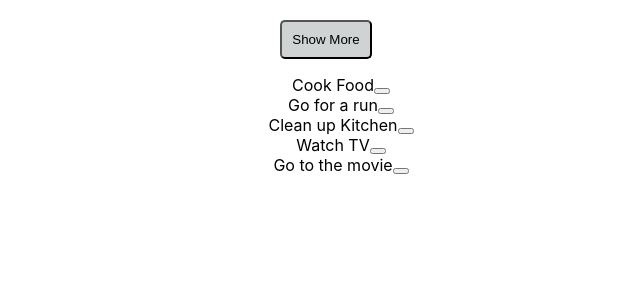
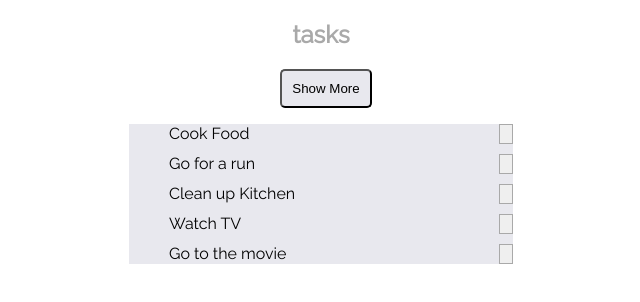
Before and after one commit to Deepali2/React-Tasks, a React (Create React App) app: page / in a window 1280 px wide. Shown: the top 302 px of the page, without its empty margins (319-959 px from the left). Built offline with nearby package versions, Linux system fonts and the light colour scheme.

Commit message:
adds styling

```diff
--- a/public/index.html
+++ b/public/index.html
@@ -5,6 +5,7 @@
 	<meta charset="utf-8" />
 	<link rel="icon" href="%PUBLIC_URL%/favicon.ico" />
 	<link rel='stylesheet' href='https://cdnjs.cloudflare.com/ajax/libs/font-awesome/5.11.2/css/all.min.css' />
+	<link href="https://fonts.googleapis.com/css?family=Raleway&display=swap" rel="stylesheet">
 	<meta name="viewport" content="width=device-width, initial-scale=1" />
 	<meta name="theme-color" content="#000000" />
 	<meta name="description" content="Web site created using create-react-app" />
--- a/src/App.css
+++ b/src/App.css
@@ -1,10 +1,23 @@
+body {
+	font-family: 'Raleway', sans-serif;
+}
+
+h2 {
+	color: #A9A9A9;
+	text-align: center;
+	margin-bottom: 0;
+}
+
 .tasks {
-	text-align: center;
 	list-style: none;
+	background-color: #E8E8EE;
+	margin: auto;
+	width: 30%;
 }
 
 .btnDiv {
 	text-align: center;
+	font-family: 'Raleway', sans-serif;
 }
 
 .btn {
@@ -12,9 +25,26 @@
 	margin-left: 10px;
 	margin-top: 20px;
 	border-radius: 5px;
-	background-color: #D0D3D4;
+	background-color: #E8E8EE;
 }
 
+
 .completed {
+	opacity: 0.5;
 	text-decoration: line-through;
+	width: 102%;
 }
+
+.task, .completed {
+	display: flex;
+	justify-content: space-between;
+	margin-bottom: 10px;
+	height: 20px;
+
+}
+
+@media screen and (max-width:'960px') {
+	.tasks {
+		width: 70%;
+	}
+}
--- a/src/App.js
+++ b/src/App.js
@@ -64,15 +64,17 @@ class App extends Component {
 		const { tasks, limit, text } = this.state;
 
 		return (
-			<div>
+			<div className='container'>
+				<h2>tasks</h2>
 				<div className="btnDiv">
 					<button className='btn' onClick={this.onClickHandler}>{text}</button>
 				</div>
-				<ul className="tasks">
+				<div className="tasks">
+					<ul>
 						{tasks.map(task => (
 							(task.id <= limit) &&
 							<li key={task.id}
-							className={task.completed ? 'completed' : ''}
+								className={task.completed ? 'completed' : 'task'}
 							>
 								{task.details}
 								<CheckBox
@@ -84,6 +86,7 @@ class App extends Component {
 						)
 						}
 					</ul>
+				</div>
 
 			</div>
 		);
--- a/src/CheckBox.css
+++ b/src/CheckBox.css
@@ -1,9 +1,17 @@
 i {
 	font-size: 20px;
-	color: green;
+	color: #A9A9A9;
+}
+
+.btnNotCompleted {
+	border: solid 1px #A9A9A9;
+	background-color: none;
 }
 
 .btnCompleted {
 	border: none;
+}
+
+.btnNotCompleted, .btnCompleted {
 	outline: none;
 }
--- a/src/CheckBox.js
+++ b/src/CheckBox.js
@@ -5,7 +5,7 @@ const CheckBox = ({ task, completed, toggleCompleted }) => {
 	return (
 		<button
 			onClick={toggleCompleted(task.id)}
-			className={completed ? 'btnCompleted' : ''}
+			className={completed ? 'btnCompleted' : 'btnNotCompleted'}
 		>
 			{completed ? <i className="far fa-check-square"></i> : ''}
 		</button>
```
Lines whose indentation alone changed are shown as unchanged.
